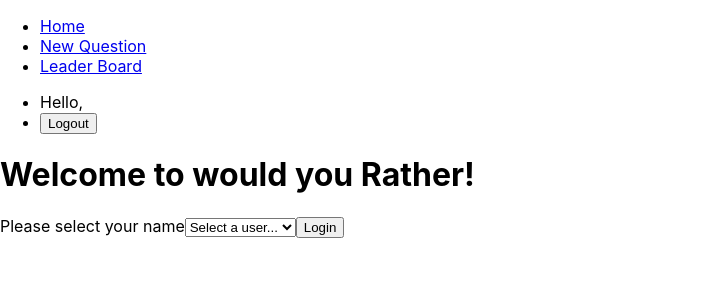
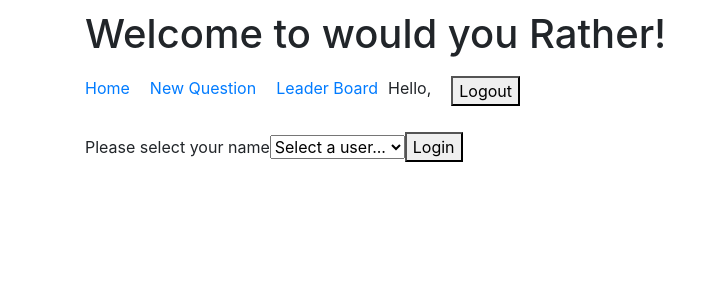
Before and after one commit to tasawernawaz/would-your-rather, a React (Create React App) app: page /signin in a window 1280 px wide. Shown: the top 300 px of the page, without its empty margins (0-726 px from the left). Built offline with nearby package versions, Linux system fonts and the light colour scheme.

Commit message:
feat: some basic css added in the app

```diff
--- a/src/components/AnsweredQuestion.js
+++ b/src/components/AnsweredQuestion.js
@@ -15,7 +15,7 @@ class AnsweredQuestion extends React.Component {
                 <h3>{user.name}: asked</h3>
                     <div>
                         <div>
-                            <img src={user.avatarURL} height="200px" width="200px" alt="avatar url" />
+                            <img className="avatar" src={user.avatarURL} alt="avatar url" />
                         </div>
                         <div>
                             <p>
--- a/src/components/App.js
+++ b/src/components/App.js
@@ -15,8 +15,10 @@ class App extends React.Component {
   render () {
     const authorized = this.props.authUser !== null ? true : false
     return (
-      <React.Fragment>
+      <div className="container">
+        <h1>Welcome to would you Rather!</h1>
         <BrowserRouter>
+                {/* <PrivateRoute authorized={authorized} path='/' component={Nav} /> */}
                 <Nav />
                 <Route exact path='/signin' component={Login}/>
                 <PrivateRoute authorized={authorized} exact path='/' component={Home} />
@@ -24,7 +26,7 @@ class App extends React.Component {
                 <PrivateRoute authorized={authorized} exact path='/question/:id' component={QuestionDetail} />
                 <PrivateRoute authorized={authorized} exact path='/leaderboard' component={LeaderBoard} />
             </BrowserRouter>
-      </React.Fragment>
+      </div>
     )
   }
 }
--- a/src/components/LeaderBoard.js
+++ b/src/components/LeaderBoard.js
@@ -14,7 +14,7 @@ class LeaderBoard extends React.Component {
                         {users.map((user) =>
                             <li key={user.id}>
                                 <div>
-                                    <img src={user.avatarURL} alt="user's avatar" />
+                                    <img className="avatar" src={user.avatarURL} alt="user's avatar" />
                                     <strong>{user.name}</strong>
                                     <p>Total Questions: <span>{user.questions.length}</span></p>
                                     <p>Total Answers: <span>{Object.keys(user.answers).length}</span></p>
--- a/src/components/Login.js
+++ b/src/components/Login.js
@@ -46,9 +46,6 @@ class Login extends React.Component {
 
         return (
             <div>
-
-                <h1>Welcome to would you Rather!</h1>
-
                 <div>
                     Please select your name
                     <select value={this.state.selectedUser} onChange={this.handleChange}>
--- a/src/components/Question.js
+++ b/src/components/Question.js
@@ -12,7 +12,7 @@ class Question extends React.Component {
         return (
             <div>
                 {name},
-                <img width="100px" height="100px" src={avatarURL} alt={`avatar of {name}` } />
+                <img className="avatar" src={avatarURL} alt={`avatar of {name}` } />
                 <Link to={`/question/${id}`}>View Poll</Link>
             </div>
         )
--- a/src/components/UnansweredQuestion.js
+++ b/src/components/UnansweredQuestion.js
@@ -19,7 +19,7 @@ class UnansweredQuestion extends React.Component {
             <React.Fragment>
                 <h3>{user.name}: asks</h3>
                     <div>
-                        <div><img src={user.avatarURL} alt="avatar url" /></div>
+                        <div><img className="avatar" src={user.avatarURL} alt="avatar url" /></div>
                         <div>
                             <strong>would you rather</strong>
                             <form onSubmit={(e) => handleSubmit(e, this.state.selectedOption)}>
--- a/src/index.css
+++ b/src/index.css
@@ -1,13 +1,76 @@
 body {
   margin: 0;
-  font-family: -apple-system, BlinkMacSystemFont, 'Segoe UI', 'Roboto', 'Oxygen',
-    'Ubuntu', 'Cantarell', 'Fira Sans', 'Droid Sans', 'Helvetica Neue',
-    sans-serif;
-  -webkit-font-smoothing: antialiased;
-  -moz-osx-font-smoothing: grayscale;
+  padding: 0;
+  font-family: sans-serif;
+  color: #252525;
 }
 
-code {
-  font-family: source-code-pro, Menlo, Monaco, Consolas, 'Courier New',
-    monospace;
+a {
+  text-decoration: none;
+  color: #252525;
 }
+
+.container {
+  max-width: 1000px;
+  margin: 0 auto;
+  padding: 10px;
+}
+
+.btn {
+  text-transform: uppercase;
+  margin: 35px auto;
+  padding: 10px;
+  border: 1px solid rgba(0,0,0,.29);
+  cursor: pointer;
+  background: #fff;
+  font-size: 16px;
+  width: 250px;
+  position: relative;
+}
+
+.btn:hover {
+  border-color: rgba(0,0,0,.5);
+  text-decoration: none;
+}
+
+.btn:focus {
+  outline: 0;
+  font-weight: 700;
+  border-width: 2px;
+}
+
+.center {
+  text-align: center;
+}
+
+.active {
+  font-weight: bold;
+}
+
+.nav ul {
+  display: flex;
+  flex-direction: row;
+  justify-content: flex-start;
+  text-decoration: none;
+}
+
+.nav li:first-child {
+  padding-left: 0;
+}
+
+ul {
+  padding-left: 0;
+}
+
+li {
+  list-style-type: none;
+  padding: 10px;
+  text-decoration: none;
+}
+
+.avatar {
+  height: 50px;
+  width: 50px;
+  border-radius: 25px;
+  margin: 10px;
+}
--- a/src/index.js
+++ b/src/index.js
@@ -1,7 +1,10 @@
 import React from 'react';
 import ReactDOM from 'react-dom';
 import './index.css';
-import App from './components/App';
+import App from './components/App'
+
+import 'bootstrap/dist/css/bootstrap.css';
+
 
 import { Provider } from 'react-redux'
 import { createStore } from 'redux'
```
Also changed, not shown: 1 other file (tests, documents, lock files or other folders).
